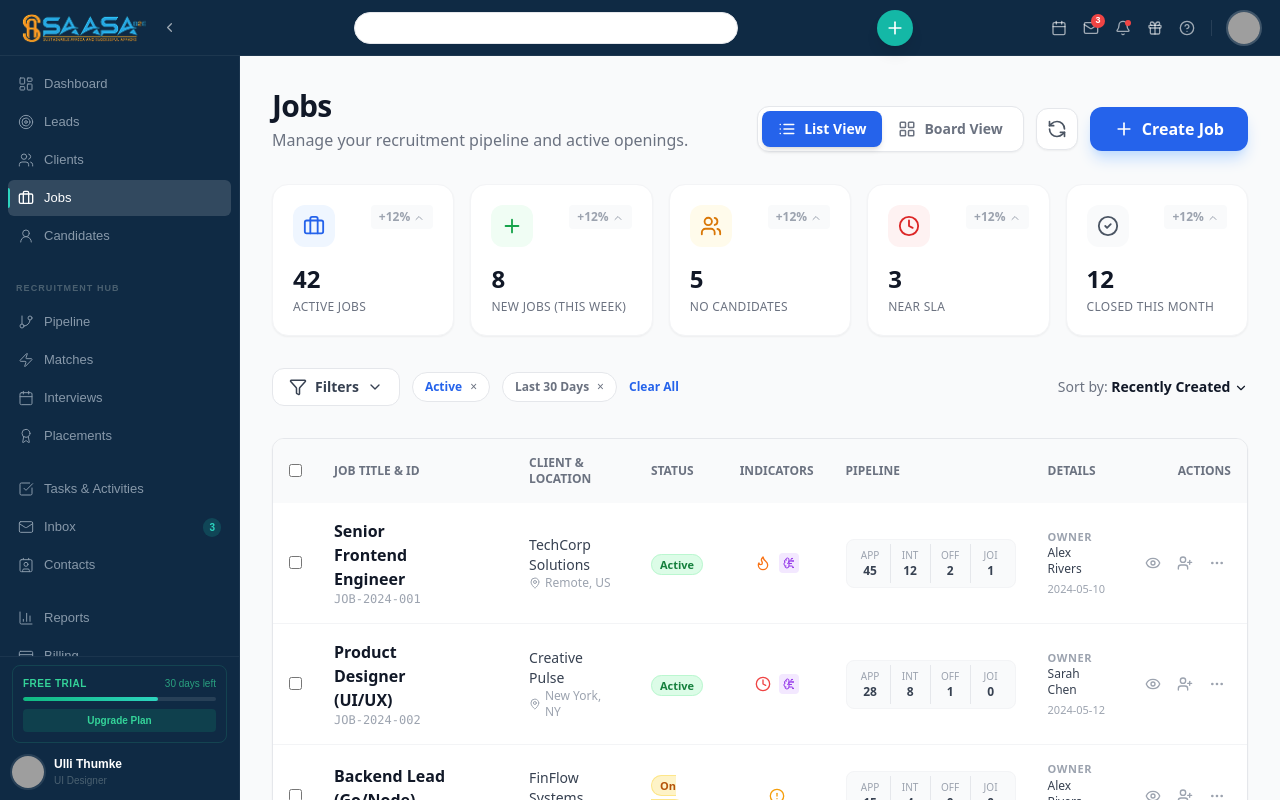
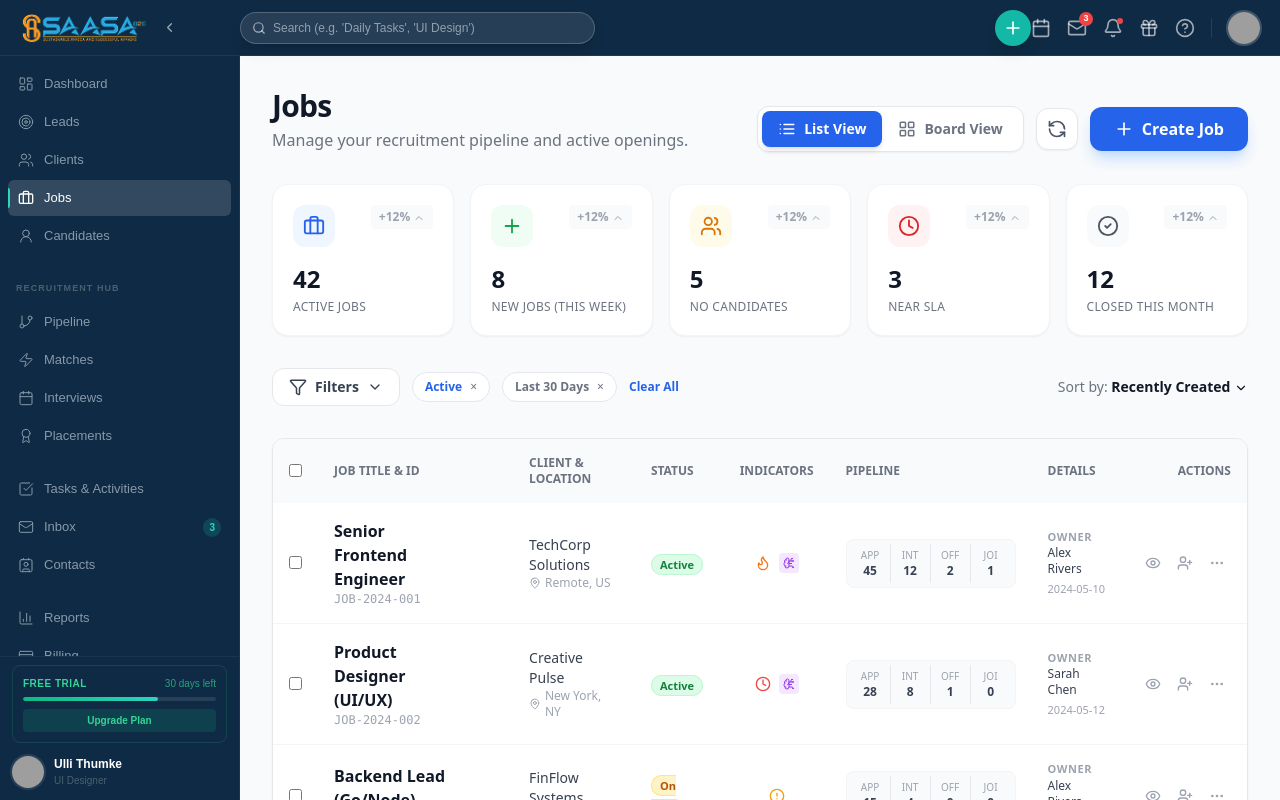
Before and after one commit to Aitik-official/newphase, a Next.js app: page /job in a window 1280 px wide. Shown: the top 800 px of the page. Built offline with nearby package versions, Linux system fonts and the light colour scheme; grey boxes are pictures that could not be loaded.

Commit message:
nabar modify

```diff
--- a/src/components/Sidenav.tsx
+++ b/src/components/Sidenav.tsx
@@ -311,17 +311,17 @@ export function Sidenav({ avatarUrl = '', userProfile, children }: SidenavProps)
         {/* Search */}
         <div className="flex-1 max-w-sm">
           <div className="relative">
-            <Search className="absolute left-3 top-1/2 -translate-y-1/2 w-3.5 h-3.5 text-white/40" />
+            <Search className="absolute left-3 top-1/2 -translate-y-1/2 w-3.5 h-3.5 text-white/60 z-10" />
             <input
               type="text"
               placeholder="Search (e.g. 'Daily Tasks', 'UI Design')"
-              className="w-full text-[12px] bg-white/8 border border-white/8 rounded-full py-1.5 pl-8 pr-4 text-white placeholder:text-white/35 focus:outline-none focus:ring-1 focus:ring-teal-400/60 focus:bg-white/12 transition-all"
+              className="w-full text-[12px] bg-white/10 backdrop-blur-md border border-white/20 rounded-full py-1.5 pl-8 pr-4 text-white placeholder:text-white/50 focus:outline-none focus:ring-2 focus:ring-white/30 focus:bg-white/15 focus:border-white/30 transition-all shadow-lg shadow-black/10"
             />
           </div>
         </div>
 
         {/* Centre: Quick Create */}
-        <div className="mx-6">
+        <div className="ml-[400px]">
           <QuickActionPopover />
         </div>
 
@@ -330,29 +330,29 @@ export function Sidenav({ avatarUrl = '', userProfile, children }: SidenavProps)
           <div className="flex items-center gap-4 pr-4 border-r border-white/10">
             <Tooltip content="Calendar">
               <button className="text-white/60 hover:text-white transition-colors">
-                <Calendar className="w-4 h-4" />
+                <Calendar className="w-5 h-5" />
               </button>
             </Tooltip>
             <Tooltip content="Inbox">
               <button className="relative text-white/60 hover:text-white transition-colors">
-                <Mail className="w-4 h-4" />
+                <Mail className="w-5 h-5" />
                 <span className="absolute -top-1.5 -right-1.5 bg-red-500 text-white text-[9px] font-bold w-3.5 h-3.5 rounded-full flex items-center justify-center">3</span>
               </button>
             </Tooltip>
             <Tooltip content="Notifications">
               <button className="relative text-white/60 hover:text-white transition-colors">
-                <Bell className="w-4 h-4" />
+                <Bell className="w-5 h-5" />
                 <span className="absolute top-0 right-0 w-1.5 h-1.5 bg-red-500 rounded-full" />
               </button>
             </Tooltip>
             <Tooltip content="What's New">
               <button className="text-white/60 hover:text-white transition-colors">
-                <Gift className="w-4 h-4" />
+                <Gift className="w-5 h-5" />
               </button>
             </Tooltip>
             <Tooltip content="Help Center">
               <button className="text-white/60 hover:text-white transition-colors">
-                <HelpCircle className="w-4 h-4" />
+                <HelpCircle className="w-5 h-5" />
               </button>
             </Tooltip>
           </div>
```
